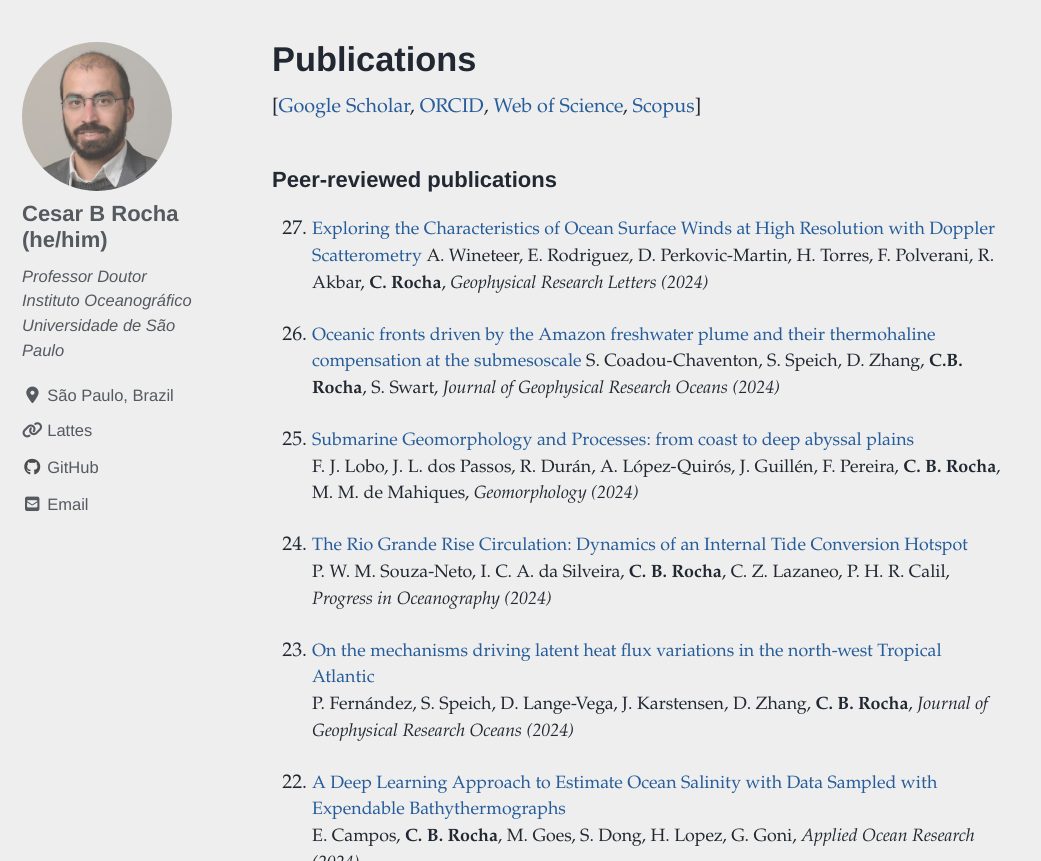
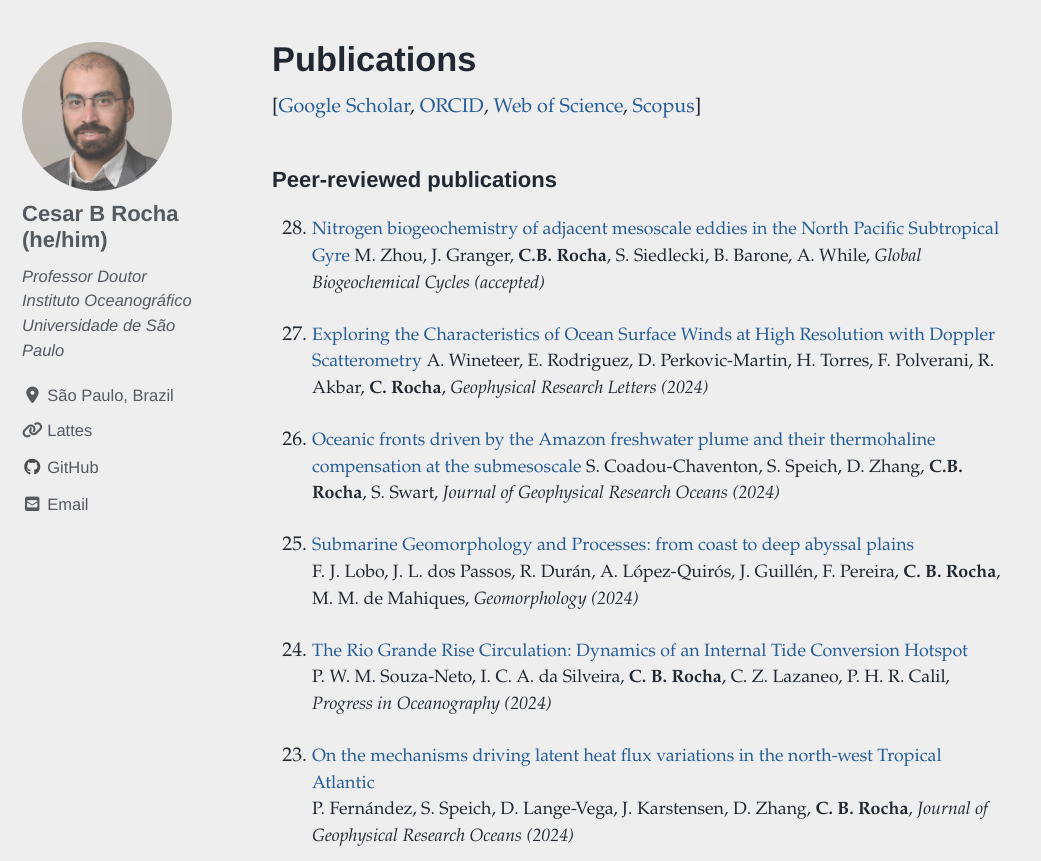
Before and after one commit to cesar-rocha/cesar-rocha.github.io, a Jekyll site: the page built from _pages/publications.md, in a window 1280 px wide and 900 px high, scrolled down 1044 px, cut to the strip 39-900 px from the top of the window. Shown: the whole strip, without its empty margins (0-1041 px from the left). Built offline with Jekyll 4.4.1, drawn with Linux system fonts in a browser that asks for light colours; cached includes are drawn as plain includes; nearby versions of some CDN libraries.

Commit message:
add Mengyang's paper

```diff
--- a/_pages/publications.md
+++ b/_pages/publications.md
@@ -35,6 +35,10 @@ header:
 
 
 ### Peer-reviewed publications
+
+0. [Nitrogen biogeochemistry of adjacent mesoscale eddies in the North Pacific Subtropical Gyre][28]
+    M. Zhou, J. Granger, **C.B. Rocha**, S. Siedlecki, B. Barone, A. While, *Global Biogeochemical Cycles (accepted)*
+
 
 0. [Exploring the Characteristics of Ocean Surface Winds at High Resolution with Doppler Scatterometry][27]
     A. Wineteer, E. Rodriguez, D. Perkovic-Martin, H. Torres, F. Polverani, R. Akbar, **C. Rocha**, *Geophysical Research Letters (2024)*
```
Also changed, not shown: other parts of _pages/publications.md (+1 -0 lines).
